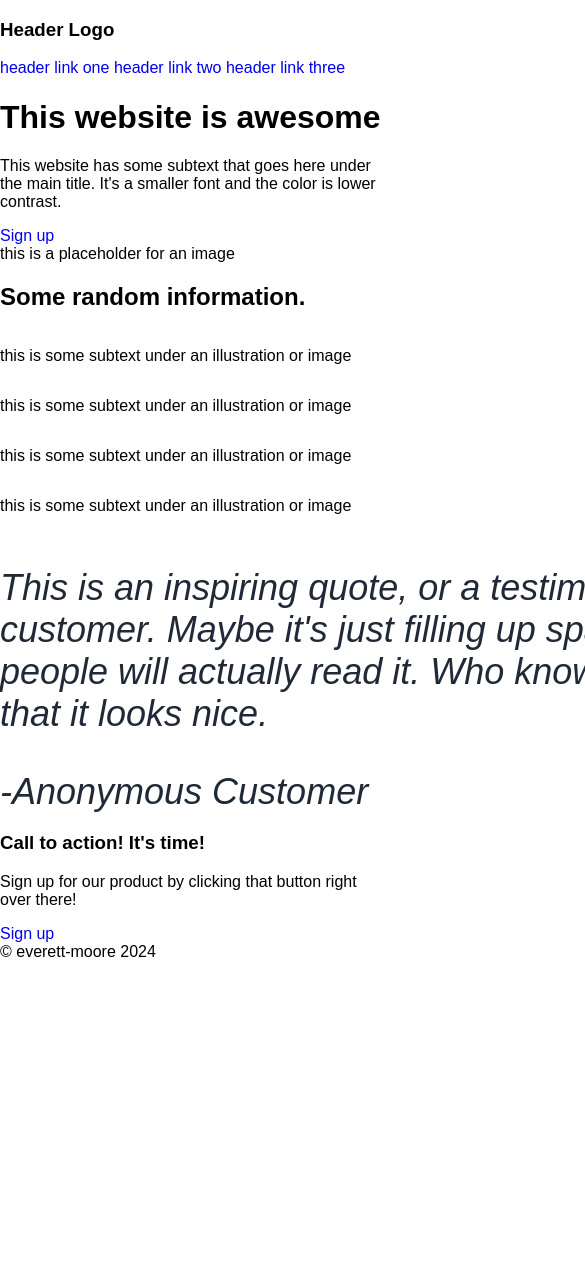
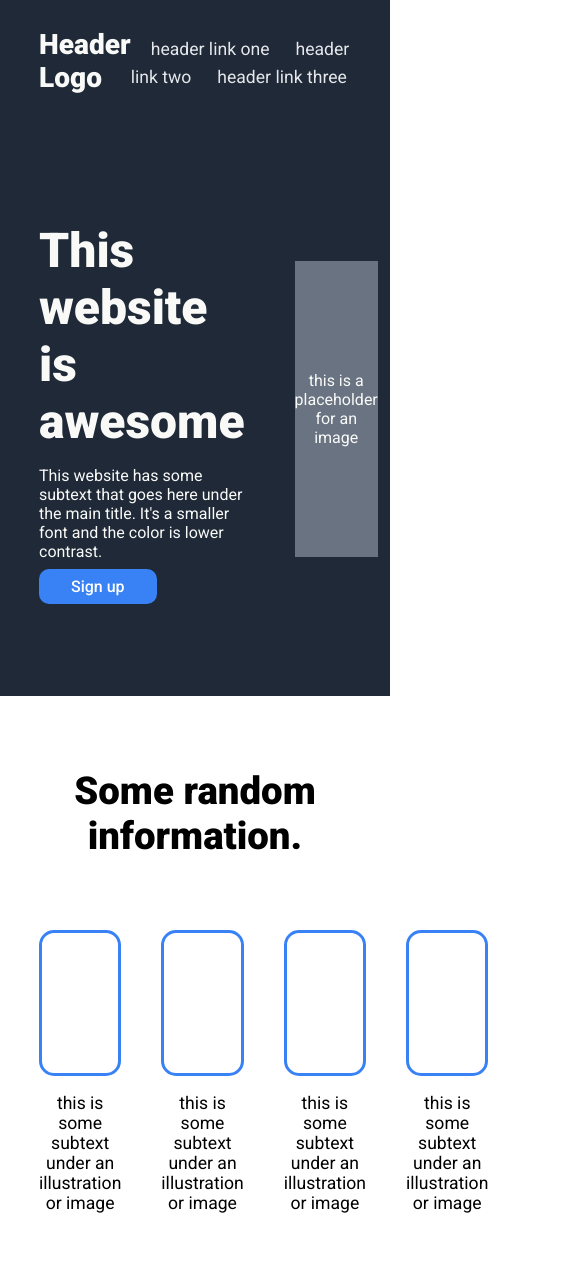
Before and after one commit to everett-moore/landing-page, a plain HTML site: page index.html in a window 390 px wide. Shown: the top 1274 px of the page, 585 px wide, since content can reach past the window. Before the commit the page ends 961 px from the top, so only its background shows below. Drawn offline with Linux system fonts and the light colour scheme.

Commit message:
Update styles.css
Include more responsiveness

```diff
--- a/styles.css
+++ b/styles.css
@@ -1,201 +1,129 @@
-* {
-  font-family: sans-serif, "roboto";
-  -webkit-font-smoothing: antialiased;
+*,
+*::before,
+*::after {
+  box-sizing: border-box;
 }
 
 body {
-  display: flex;
-  flex-direction: column;
   margin: 0;
+  font-family: "Roboto", sans-serif;
 }
 
-.header {
-  display: flex;
-  justify-content: space-around;
-  align-items: center;
-  margin-left: -200px;
-  margin-right: -200px;
-}
-
-.headertext {
-  font-size: 24px;
-  color: #f9faf8;
-  padding: 0;
+h1 {
+  font-size: 3rem;
+  margin: 0;
 }
 
 a {
   text-decoration: none;
 }
 
-.section-1 {
-  display: flex;
-  flex-direction: row;
-  justify-content: space-around;
-  align-items: center;
-  margin-bottom: 50px;
+.hero {
+  background-color: #1f2937;
+  color: #f9faf8;
 }
 
-.placeholder {
+.container {
   display: flex;
-  justify-content: center;
   align-items: center;
-  width: 500px;
-  height: 200px;
-  background-color: rgb(111, 120, 125);
-  color: white;
-  margin: 50px;
+  width: 80%;
+  margin: 0 auto;
+  max-width: 1100px;
 }
 
-#paddingless {
-  padding: 0;
+.nav {
+  justify-content: space-between;
+  font-size: 1.5rem;
 }
 
-.group1 {
-  display: flex;
-  flex-direction: column;
-  justify-content: center;
-  margin: 50px;
+.nav a {
+  font-size: 1.1rem;
+  color: #e5e7eb;
+  margin-left: 20px;
 }
 
-.bg1 {
-  background-color: #1f2937;
-  display: flex;
-  justify-content: center;
+.hero-content {
+  padding: 100px 0;
+  gap: 50px;
 }
 
-.preventgrowth {
-  flex-grow: 0;
+.hero-img {
+  width: 100%;
+  padding: 110px 0;
+  background-color: #697381;
+  text-align: center;
 }
 
-.heromaintext {
-  font-size: 48px;
-  font-weight: 800;
-  color: #f9faf8;
-  width: 400px;
-  margin-bottom: 0;
+.btn {
+  font-weight: 500;
+  padding: 0.5em 2em;
+  border-radius: 10px;
+  color: #fff;
+  background-color: #3882f6;
 }
 
-.herosecondary {
-  font-size: 18px;
-  color: #e5e7eb;
-  width: 450px;
-  height: 75px;
-  margin: 0;
-  padding: 10px;
+.information {
+  text-align: center;
+  font-size: 1.6rem;
+  padding: 40px 0;
 }
 
-.signup {
-  background-color: #3882f8;
-  color: white;
-  border-radius: 8px;
-  height: 40px;
-  width: 100px;
-  font-size: 16px;
-  font-weight: bold;
+.info-boxes {
+  font-size: 1.1rem;
+  padding: 40px 0;
+  gap: 40px;
+  max-width: 700px;
 }
 
-img {
-  display: flex;
-  width: 150px;
-  height: 150px;
-  border-color: #3882f8;
-  border-style: solid;
-  border-radius: 25px;
-  border-width: 4px;
-}
-
-.s2title {
-  text-align: center;
-  font-size: 36px;
-  font-weight: 800;
-  color: #1f2937;
-}
-
-.section-2 {
-  display: flex;
-  gap: 52px;
-  margin-bottom: 50px;
-  justify-content: center;
-}
-
-.subtext {
-  width: 150px;
-  text-align: center;
-  margin-top: 5px;
-  color: lightslategray;
-}
-
-.bg2 {
-  background-color: #e5e7eb;
-  display: flex;
-}
-
-.section-3 {
-  margin: auto;
+.box {
+  padding: 70px 0;
+  border: 3px solid #3882f6;
+  border-radius: 15px;
 }
 
 .quote {
-  font-size: 36px;
-  font-style: italic;
-  font-weight: 300;
-  color: #1f2937;
-  width: 900px;
+  background-color: #e5e7eb;
 }
 
-.credit {
-  text-align: center;
-  margin-left: 600px;
-  font-size: 25px;
+.quote-box {
+  flex-direction: column;
+  align-items: flex-end;
+  font-style: italic;
+  padding: 50px 0;
+  max-width: 700px;
+  font-size: 2.2rem;
+  font-weight: 200;
 }
 
-.box {
-  display: flex;
-  justify-content: center;
-  align-items: center;
+.quote-author {
+  font-size: 1.5rem;
+  font-weight: bold;
+  font-style: normal;
 }
 
-.section-4 {
-  display: flex;
-  flex-grow: 0;
-  width: 900px;
-  padding: 20px;
-  background-color: #3882f8;
-  justify-content: space-around;
-  margin: 30px 150px;
-  border-radius: 10px;
-  color: white;
+.call-to-action {
+  padding: 80px 0;
 }
 
-.boxleft {
-  align-self: center;
+.action-box {
+  background-color: #3882f6;
+  color: #fff;
+  max-width: 900px;
+  padding: 30px 0;
+  border-radius: 10px;
+  justify-content: space-around;
 }
 
-.signup2 {
-  background-color: #3882f8;
-  color: white;
-  border-radius: 8px;
-  border-color: white;
-  border-width: 3px;
-  height: 40px;
-  width: 100px;
-  font-size: 16px;
-  font-weight: bold;
+.action-box .btn {
+  border: 2px solid #fff;
 }
 
 .footer {
-  display: flex;
-  flex-direction: column;
+  background-color: #1f2937;
+  color: #fff;
 }
 
-.footertext {
-  color: white;
+.footer-text {
+  justify-content: center;
+  padding: 30px 0;
 }
-
-.bg3 {
-  width: auto;
-  display: flex;
-  flex: 1;
-  justify-content: center;
-  background-color: #1f2937;
-  padding: 20px;
-}
```
